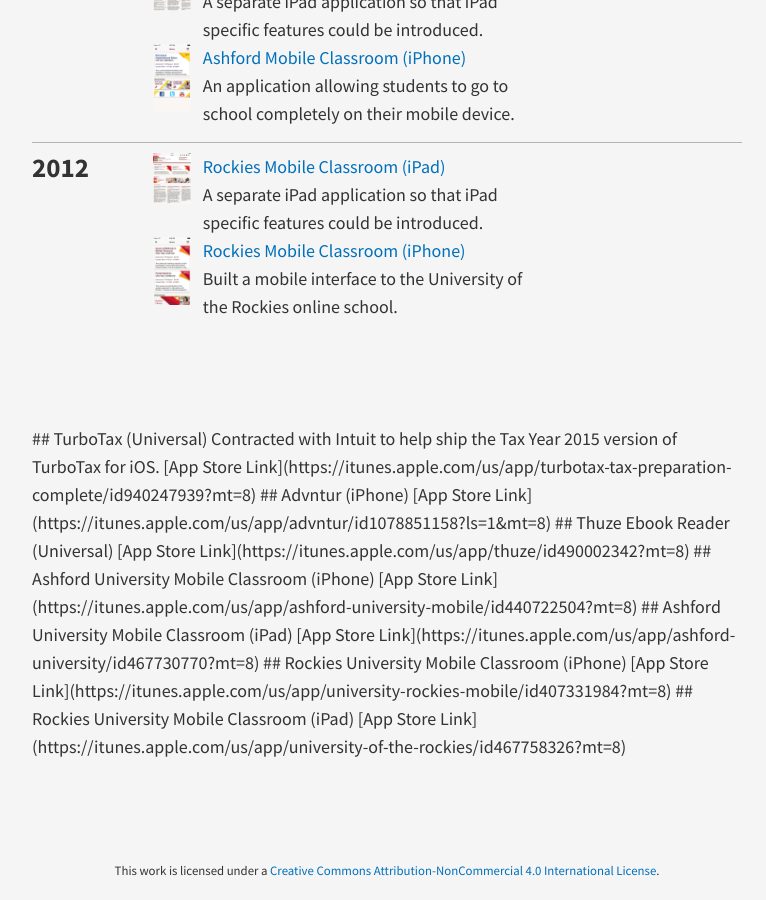
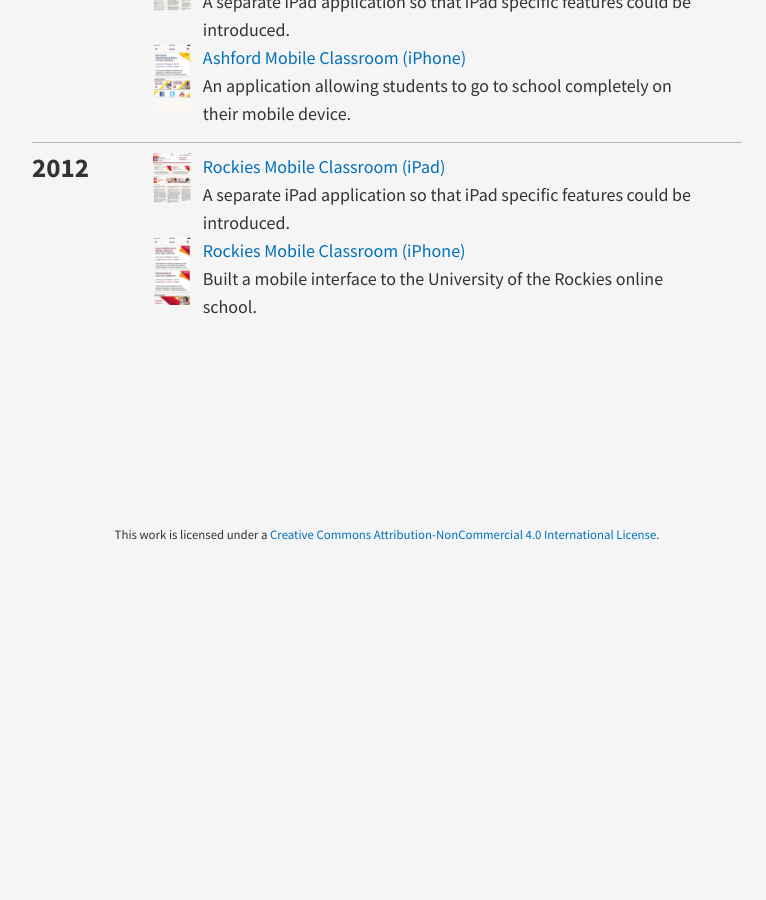
Before and after one commit to eoghain/eoghain.github.io, a Jekyll site: the page built from portfolio.html, in a window 1280 px wide and 900 px high, scrolled down 581 px. Shown: the whole window, without its empty margins (253-1019 px from the left). Built offline with Jekyll 4.4.1, drawn with Linux system fonts in a browser that asks for light colours; nearby versions of some CDN libraries; after the commit the page ends 1145 px from its top, so only the background shows below that.

Commit message:
Remove placeholder text

```diff
--- a/portfolio.html
+++ b/portfolio.html
@@ -20,39 +20,12 @@
             <img src="{{ post.image_url }}" class="col span_1"/>
             <a href="{{ site.baseurl }}{{ post.url }}" title="{{ post.title }}" class="col span_7">{{ post.title }}</a>
             <br>
-            <div class="col span_7">
+            <div class="col span_10">
               {{ post.blurb }}
             </div>
-
-            <!-- <div class="post-date col span_4">
-                <time datetime="{{ post.date | date: '%Y-%m-%d' }}">{{ post.date | date: "%-d %B" }}</time>
-            </div> -->
         </article>
         {% capture projects %}{{ projects }}*{% endcapture %}
     {% endif %}
 {% endfor %}
 {% if projects.size > 0 %}</div></div><!-- 3 -->{% endif %}
 </section>
-
-## TurboTax (Universal)
-Contracted with Intuit to help ship the Tax Year 2015 version of TurboTax for iOS.
-
-[App Store Link](https://itunes.apple.com/us/app/turbotax-tax-preparation-complete/id940247939?mt=8)
-
-## Advntur (iPhone)
-[App Store Link](https://itunes.apple.com/us/app/advntur/id1078851158?ls=1&mt=8)
-
-## Thuze Ebook Reader (Universal)
-[App Store Link](https://itunes.apple.com/us/app/thuze/id490002342?mt=8)
-
-## Ashford University Mobile Classroom (iPhone)
-[App Store Link](https://itunes.apple.com/us/app/ashford-university-mobile/id440722504?mt=8)
-
-## Ashford University Mobile Classroom (iPad)
-[App Store Link](https://itunes.apple.com/us/app/ashford-university/id467730770?mt=8)
-
-## Rockies University Mobile Classroom (iPhone)
-[App Store Link](https://itunes.apple.com/us/app/university-rockies-mobile/id407331984?mt=8)
-
-## Rockies University Mobile Classroom (iPad)
-[App Store Link](https://itunes.apple.com/us/app/university-of-the-rockies/id467758326?mt=8)
```
